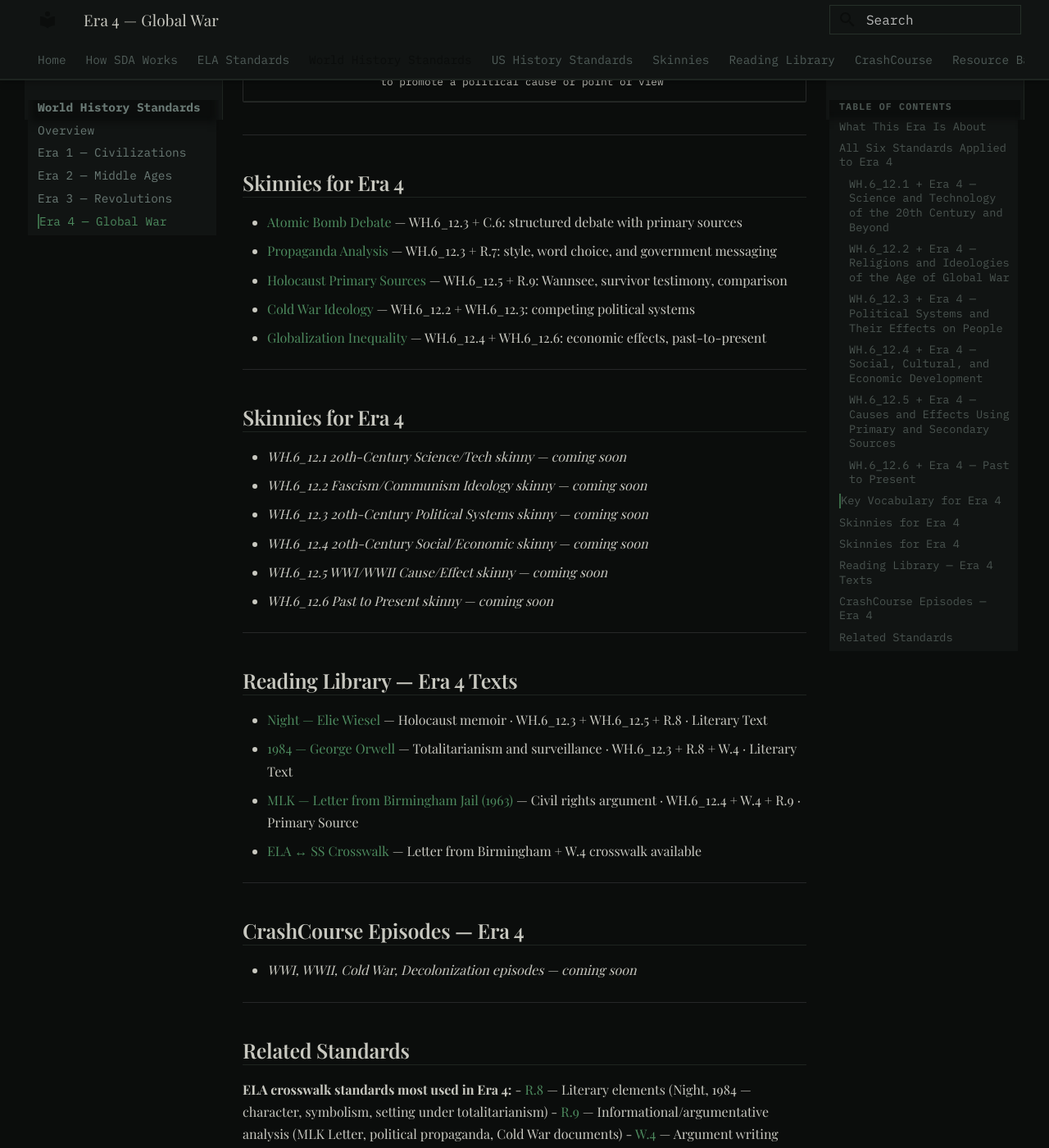
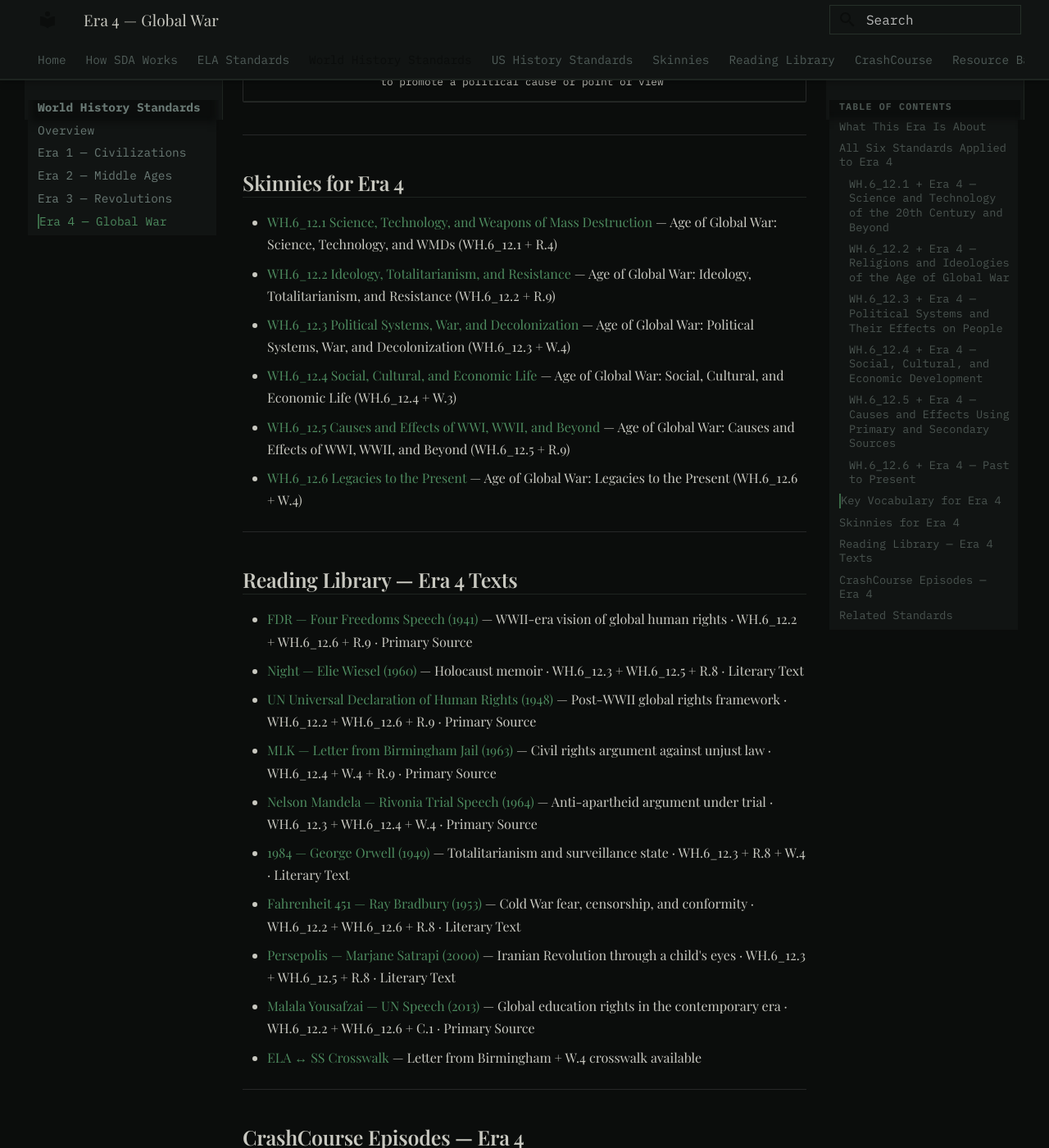
Before and after one commit to laskerpanda/SDA-WIKI, an MkDocs documentation site: the page built from docs/standards/social-studies/world-history/era-4-global-war.md, in a window 1280 px wide and 1400 px high, scrolled down 8702 px. Shown: the whole window at 82% size. Built offline with MkDocs 1.6.1 and Material for MkDocs 9.7.7, drawn with Linux system fonts in a browser that asks for light colours; some web fonts are replaced; some of the changed text lies outside the part shown.

Commit message:
cross-link: WH era 2-4 standards pages
- Fixed duplicate broken skinny sections (absolute paths removed)
- Added all 6 actual skinny links per era with correct relative paths
- Expanded reading library sections: Era 2 +3 entries, Era 3 +6 entries, Era 4 +7 entries
- CrashCourse sections cleaned up with "coming soon" placeholders

Co-Authored-By: Claude Sonnet 4.6 <noreply@anthropic.com>

```diff
--- a/docs/standards/social-studies/world-history/era-4-global-war.md
+++ b/docs/standards/social-studies/world-history/era-4-global-war.md
@@ -236,37 +236,33 @@ The essential questions running through this era: **How do governments control i
 
 ## Skinnies for Era 4
 
-- [Atomic Bomb Debate](/skinnies/world-history/era-4/atomic-bomb-debate.md) — WH.6_12.3 + C.6: structured debate with primary sources
-- [Propaganda Analysis](/skinnies/world-history/era-4/propaganda-analysis.md) — WH.6_12.3 + R.7: style, word choice, and government messaging
-- [Holocaust Primary Sources](/skinnies/world-history/era-4/holocaust-primary-sources.md) — WH.6_12.5 + R.9: Wannsee, survivor testimony, comparison
-- [Cold War Ideology](/skinnies/world-history/era-4/cold-war-ideology.md) — WH.6_12.2 + WH.6_12.3: competing political systems
-- [Globalization Inequality](/skinnies/world-history/era-4/globalization-inequality.md) — WH.6_12.4 + WH.6_12.6: economic effects, past-to-present
-
----
-
-## Skinnies for Era 4
-
-- *WH.6_12.1 20th-Century Science/Tech skinny — coming soon*
-- *WH.6_12.2 Fascism/Communism Ideology skinny — coming soon*
-- *WH.6_12.3 20th-Century Political Systems skinny — coming soon*
-- *WH.6_12.4 20th-Century Social/Economic skinny — coming soon*
-- *WH.6_12.5 WWI/WWII Cause/Effect skinny — coming soon*
-- *WH.6_12.6 Past to Present skinny — coming soon*
+- [WH.6_12.1 Science, Technology, and Weapons of Mass Destruction](../../../skinnies/world-history/era-4/wh-6-12-1-science-tech-era4-skinny.md) — Age of Global War: Science, Technology, and WMDs (WH.6_12.1 + R.4)
+- [WH.6_12.2 Ideology, Totalitarianism, and Resistance](../../../skinnies/world-history/era-4/wh-6-12-2-religion-ideology-era4-skinny.md) — Age of Global War: Ideology, Totalitarianism, and Resistance (WH.6_12.2 + R.9)
+- [WH.6_12.3 Political Systems, War, and Decolonization](../../../skinnies/world-history/era-4/wh-6-12-3-political-systems-era4-skinny.md) — Age of Global War: Political Systems, War, and Decolonization (WH.6_12.3 + W.4)
+- [WH.6_12.4 Social, Cultural, and Economic Life](../../../skinnies/world-history/era-4/wh-6-12-4-social-cultural-era4-skinny.md) — Age of Global War: Social, Cultural, and Economic Life (WH.6_12.4 + W.3)
+- [WH.6_12.5 Causes and Effects of WWI, WWII, and Beyond](../../../skinnies/world-history/era-4/wh-6-12-5-causes-effects-era4-skinny.md) — Age of Global War: Causes and Effects of WWI, WWII, and Beyond (WH.6_12.5 + R.9)
+- [WH.6_12.6 Legacies to the Present](../../../skinnies/world-history/era-4/wh-6-12-6-past-present-era4-skinny.md) — Age of Global War: Legacies to the Present (WH.6_12.6 + W.4)
 
 ---
 
 ## Reading Library — Era 4 Texts
 
-- [Night — Elie Wiesel](../../../reading-library/ela/night-wiesel.md) — Holocaust memoir · WH.6_12.3 + WH.6_12.5 + R.8 · Literary Text
-- [1984 — George Orwell](../../../reading-library/ela/orwell-1984.md) — Totalitarianism and surveillance · WH.6_12.3 + R.8 + W.4 · Literary Text
-- [MLK — Letter from Birmingham Jail (1963)](../../../reading-library/social-studies/mlk-letter-birmingham.md) — Civil rights argument · WH.6_12.4 + W.4 + R.9 · Primary Source
+- [FDR — Four Freedoms Speech (1941)](../../../reading-library/social-studies/fdr-four-freedoms.md) — WWII-era vision of global human rights · WH.6_12.2 + WH.6_12.6 + R.9 · Primary Source
+- [Night — Elie Wiesel (1960)](../../../reading-library/ela/night-wiesel.md) — Holocaust memoir · WH.6_12.3 + WH.6_12.5 + R.8 · Literary Text
+- [UN Universal Declaration of Human Rights (1948)](../../../reading-library/social-studies/un-declaration-human-rights.md) — Post-WWII global rights framework · WH.6_12.2 + WH.6_12.6 + R.9 · Primary Source
+- [MLK — Letter from Birmingham Jail (1963)](../../../reading-library/social-studies/mlk-letter-birmingham.md) — Civil rights argument against unjust law · WH.6_12.4 + W.4 + R.9 · Primary Source
+- [Nelson Mandela — Rivonia Trial Speech (1964)](../../../reading-library/social-studies/mandela-rivonia-speech.md) — Anti-apartheid argument under trial · WH.6_12.3 + WH.6_12.4 + W.4 · Primary Source
+- [1984 — George Orwell (1949)](../../../reading-library/ela/orwell-1984.md) — Totalitarianism and surveillance state · WH.6_12.3 + R.8 + W.4 · Literary Text
+- [Fahrenheit 451 — Ray Bradbury (1953)](../../../reading-library/ela/fahrenheit-451-bradbury.md) — Cold War fear, censorship, and conformity · WH.6_12.2 + WH.6_12.6 + R.8 · Literary Text
+- [Persepolis — Marjane Satrapi (2000)](../../../reading-library/ela/persepolis-satrapi.md) — Iranian Revolution through a child's eyes · WH.6_12.3 + WH.6_12.5 + R.8 · Literary Text
+- [Malala Yousafzai — UN Speech (2013)](../../../reading-library/social-studies/malala-un-speech.md) — Global education rights in the contemporary era · WH.6_12.2 + WH.6_12.6 + C.1 · Primary Source
 - [ELA ↔ SS Crosswalk](../../../reading-library/crosswalk/crosswalk-ela-ss.md) — Letter from Birmingham + W.4 crosswalk available
 
 ---
 
 ## CrashCourse Episodes — Era 4
 
-- *WWI, WWII, Cold War, Decolonization episodes — coming soon*
+- *WWI, WWII, Cold War, Decolonization, Globalization episodes — coming soon*
 
 ---
 
```
Also changed, not shown: docs/standards/social-studies/world-history/era-2-middle-ages.md (+12 -19 lines), docs/standards/social-studies/world-history/era-3-revolutions.md (+15 -19 lines).
